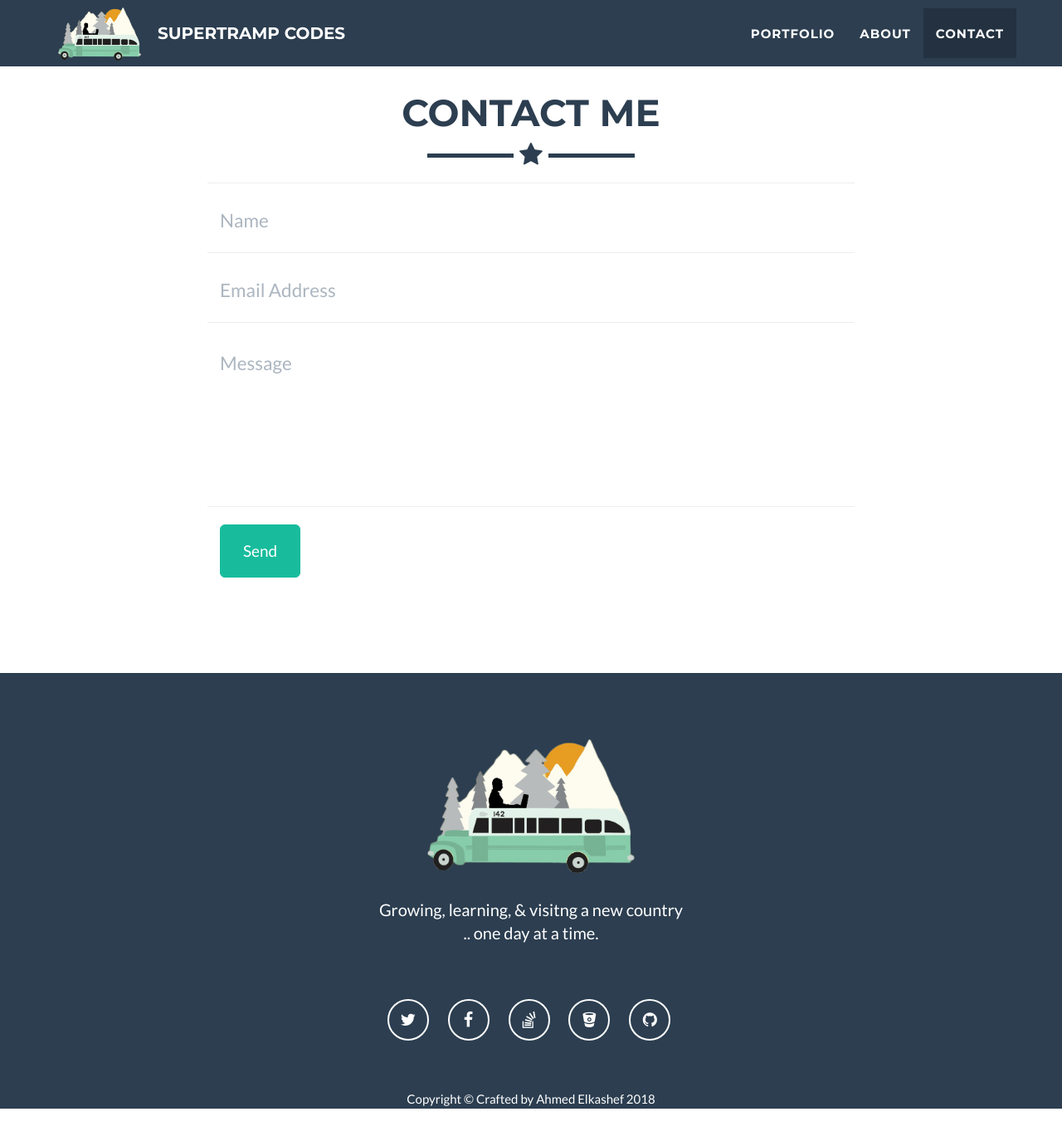
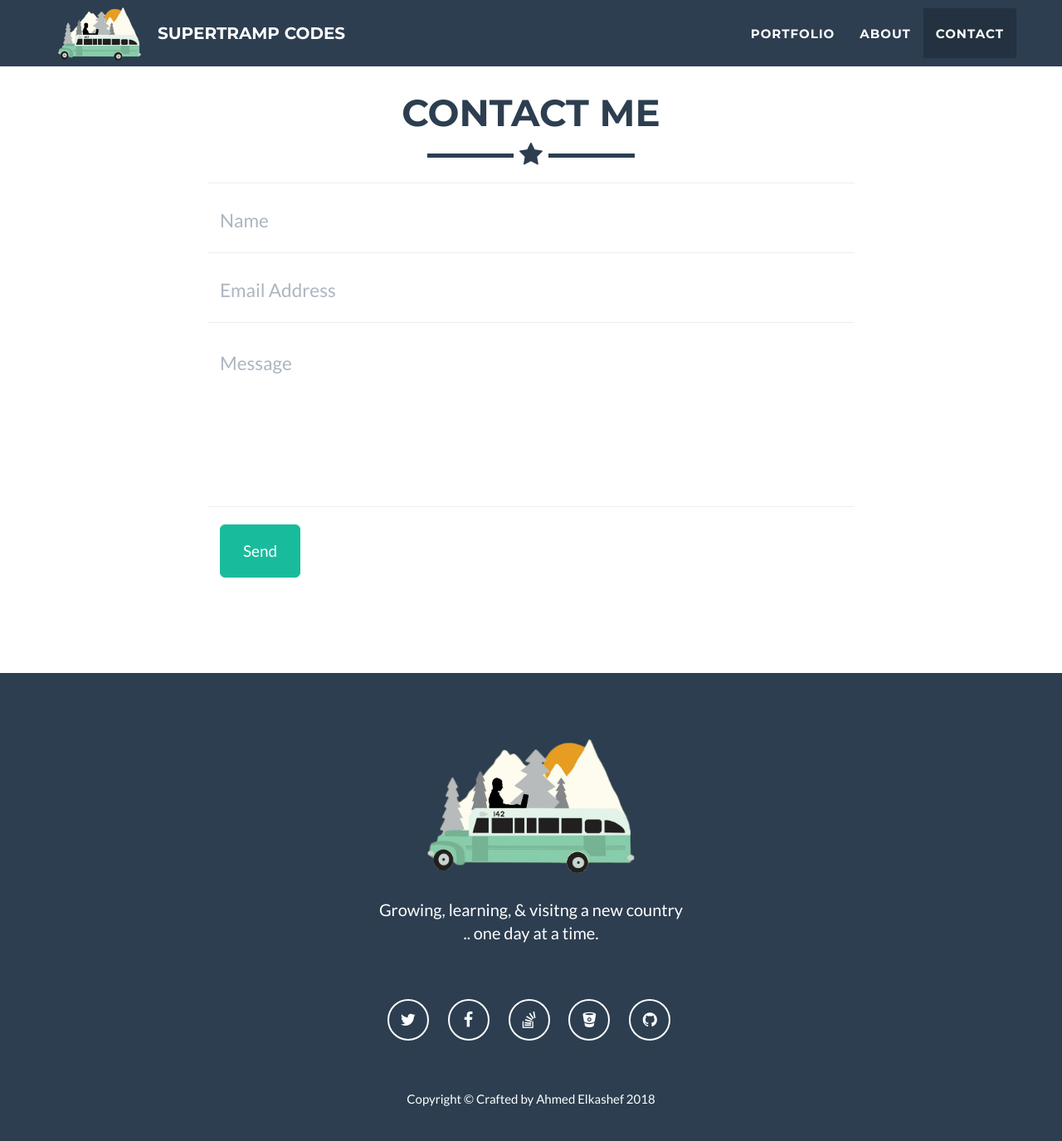
Before and after one commit to Ahmed-Elkashef/Ahmed-Elkashef.github.io, a Jekyll site: the page built from index.html, in a window 1280 px wide and 1400 px high, scrolled down 3871 px. Shown: the top 1375 px of the window at 83% size. Built offline with Jekyll 4.4.1, drawn with Linux system fonts in a browser that asks for light colours; before the commit the page ends 5207 px from its top, so only the background shows below that.

Commit message:
Update main.css

```diff
--- a/_includes/css/main.css
+++ b/_includes/css/main.css
@@ -581,3 +581,6 @@ footer .list-inline>li {
     padding-left: 10px;
     padding-right: 10px;
 }
+#page-top > footer > div > div:nth-child(2) {
+    padding-bottom: 5%;
+}
```
